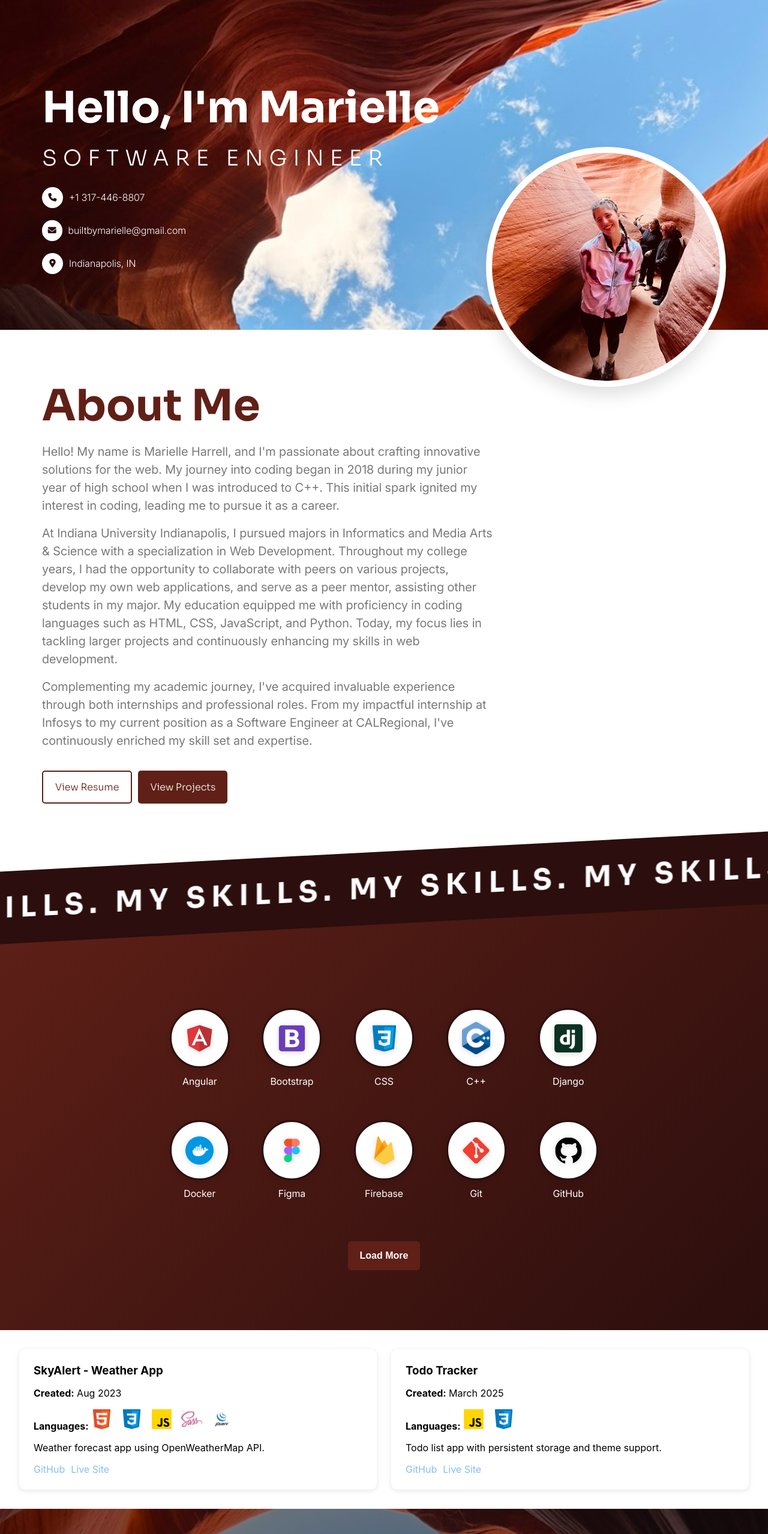
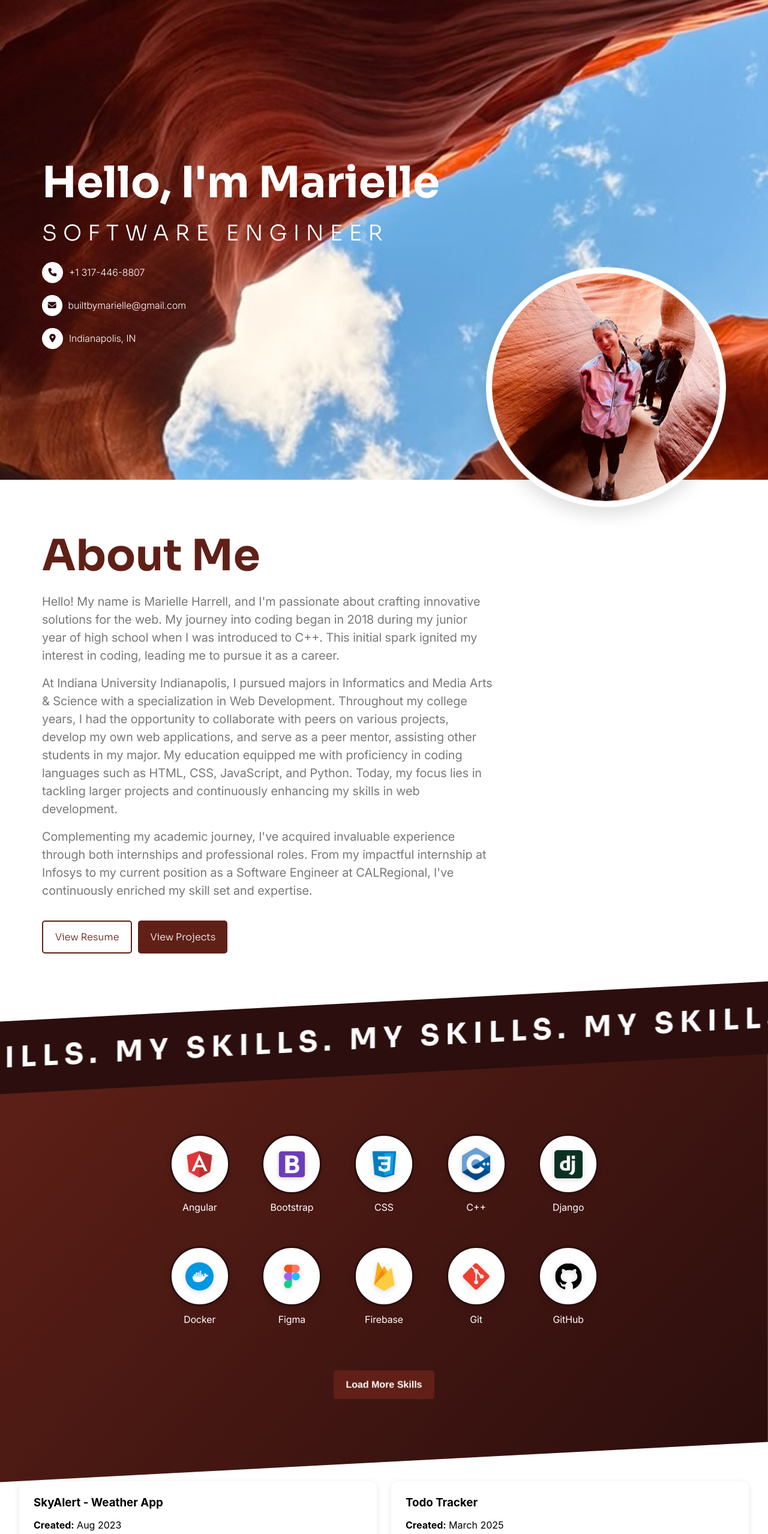
Before and after one commit to builtbymarielle/marielleharrell-portfolio, a React (Vite) app: page / in a window 1280 px wide. Shown: the top 2558 px of the page at 60% size. Built offline with nearby package versions, Linux system fonts and the light colour scheme.

Commit message:
minor fixes

```diff
--- a/public/css/styles.css
+++ b/public/css/styles.css
@@ -46,38 +46,48 @@
             transform: translateX(-50%);
   }
 }
-@-webkit-keyframes flash {
+@-webkit-keyframes subtleZoom {
   0% {
-    background-color: #f56634;
-    -webkit-box-shadow: 0 4px 12px rgba(245, 102, 52, 0.4);
-            box-shadow: 0 4px 12px rgba(245, 102, 52, 0.4);
+    background-size: 110%;
+  }
+  100% {
+    background-size: 100%;
+  }
+}
+@keyframes subtleZoom {
+  0% {
+    background-size: 110%;
+  }
+  100% {
+    background-size: 100%;
+  }
+}
+@-webkit-keyframes kenburns {
+  0% {
+    background-size: 100% 100%;
+    background-position: 50% 50%;
   }
   50% {
-    background-color: rgba(245, 102, 52, 0.8);
-    -webkit-box-shadow: 0 6px 18px rgba(245, 102, 52, 0.6);
-            box-shadow: 0 6px 18px rgba(245, 102, 52, 0.6);
+    background-size: 120% 120%;
+    background-position: 0% 0%;
   }
   100% {
-    background-color: #f56634;
-    -webkit-box-shadow: 0 4px 12px rgba(245, 102, 52, 0.4);
-            box-shadow: 0 4px 12px rgba(245, 102, 52, 0.4);
+    background-size: 100% 100%;
+    background-position: 50% 50%;
   }
 }
-@keyframes flash {
+@keyframes kenburns {
   0% {
-    background-color: #f56634;
-    -webkit-box-shadow: 0 4px 12px rgba(245, 102, 52, 0.4);
-            box-shadow: 0 4px 12px rgba(245, 102, 52, 0.4);
+    background-size: 100% 100%;
+    background-position: 50% 50%;
   }
   50% {
-    background-color: rgba(245, 102, 52, 0.8);
-    -webkit-box-shadow: 0 6px 18px rgba(245, 102, 52, 0.6);
-            box-shadow: 0 6px 18px rgba(245, 102, 52, 0.6);
+    background-size: 120% 120%;
+    background-position: 0% 0%;
   }
   100% {
-    background-color: #f56634;
-    -webkit-box-shadow: 0 4px 12px rgba(245, 102, 52, 0.4);
-            box-shadow: 0 4px 12px rgba(245, 102, 52, 0.4);
+    background-size: 100% 100%;
+    background-position: 50% 50%;
   }
 }
 * {
@@ -202,6 +212,8 @@ h1, h2, h3, h4, h5, h6, p {
 }
 
 #hero {
+  max-height: 1000px;
+  height: 100vh;
   min-height: 550px;
   width: 100%;
   background-image: url("/images/hero.png");
@@ -327,7 +339,7 @@ h1, h2, h3, h4, h5, h6, p {
   border: 10px solid #ffffff;
   border-radius: 100%;
   position: absolute;
-  bottom: -150px;
+  bottom: -50px;
   right: 0;
   -webkit-transform: translateY(var(--scroll-y));
           transform: translateY(var(--scroll-y));
@@ -336,13 +348,20 @@ h1, h2, h3, h4, h5, h6, p {
   transition: transform 0.1s linear;
   transition: transform 0.1s linear, -webkit-transform 0.1s linear;
   --scroll-y: 0px;
-  --float-intensity: 25px,
+  --float-intensity: 25px;
+  -webkit-animation: cleanFloatAnimation 4s ease-in-out infinite;
+          animation: cleanFloatAnimation 4s ease-in-out infinite;
   animation: cleanFloatAnimation 4s ease-in-out infinite;
   -webkit-box-shadow: 0 14px 28px rgba(0, 0, 0, 0.12);
           box-shadow: 0 14px 28px rgba(0, 0, 0, 0.12);
 }
 
-@media (max-width: 992px) {
+@media (max-width: 1400px) {
+  #hero .hero__container .image__moveable {
+    bottom: -250px;
+  }
+}
+@media (max-width: 1024px) {
   #hero {
     height: unset;
     max-height: unset;
@@ -358,14 +377,15 @@ h1, h2, h3, h4, h5, h6, p {
     font-size: 24px;
   }
   #hero .hero__container .image__moveable {
-    height: 370px;
-    width: 370px;
+    height: 300px;
+    width: 300px;
     bottom: -150px;
   }
 }
 @media (max-width: 600px) {
   #hero {
     min-height: 288px;
+    background-position: center -230px;
     background-position: -170px center;
   }
   #hero .hero__container .hero__text {
@@ -514,7 +534,7 @@ h1, h2, h3, h4, h5, h6, p {
 
 @media (max-width: 768px) {
   #about {
-    min-height: 840px;
+    min-height: 750px;
   }
   #about .about__container .about__content h2 {
     font-size: 40px;
@@ -551,6 +571,8 @@ h1, h2, h3, h4, h5, h6, p {
   background-color: #2b0e0d;
   -webkit-transform: skewY(-3deg);
           transform: skewY(-3deg);
+  position: relative;
+  z-index: 1;
   margin: 0;
   overflow: hidden;
 }
@@ -588,8 +610,28 @@ h1, h2, h3, h4, h5, h6, p {
   -webkit-box-pack: space-evenly;
       -ms-flex-pack: space-evenly;
           justify-content: space-evenly;
-  margin-top: -80px;
+  margin-top: -120px;
   padding: 180px 0 100px 0;
+  -webkit-transform: skewY(-3deg);
+          transform: skewY(-3deg);
+}
+#skills .skills__container .skills__content-wrapper {
+  width: 100%;
+  display: -webkit-box;
+  display: -ms-flexbox;
+  display: flex;
+  -webkit-box-orient: vertical;
+  -webkit-box-direction: normal;
+      -ms-flex-direction: column;
+          flex-direction: column;
+  -webkit-box-align: center;
+      -ms-flex-align: center;
+          align-items: center;
+  -webkit-box-pack: center;
+      -ms-flex-pack: center;
+          justify-content: center;
+  -webkit-transform: skewY(3deg);
+          transform: skewY(3deg);
 }
 #skills .skills__container .skills__grid {
   display: -ms-grid;
@@ -620,10 +662,36 @@ h1, h2, h3, h4, h5, h6, p {
   padding: 20px;
   text-align: center;
   border-radius: 8px;
-  -webkit-transition: -webkit-transform 0.25s ease, -webkit-box-shadow 0.25s ease;
-  transition: -webkit-transform 0.25s ease, -webkit-box-shadow 0.25s ease;
-  transition: transform 0.25s ease, box-shadow 0.25s ease;
-  transition: transform 0.25s ease, box-shadow 0.25s ease, -webkit-transform 0.25s ease, -webkit-box-shadow 0.25s ease;
+  -webkit-transition: opacity 0.5s ease, -webkit-transform 0.25s ease, -webkit-box-shadow 0.25s ease, -webkit-transform 0.5s ease;
+  transition: opacity 0.5s ease, -webkit-transform 0.25s ease, -webkit-box-shadow 0.25s ease, -webkit-transform 0.5s ease;
+  transition: transform 0.25s ease, box-shadow 0.25s ease, opacity 0.5s ease, transform 0.5s ease;
+  transition: transform 0.25s ease, box-shadow 0.25s ease, opacity 0.5s ease, transform 0.5s ease, -webkit-transform 0.25s ease, -webkit-box-shadow 0.25s ease, -webkit-transform 0.5s ease;
+  -webkit-animation: fadeIn 0.5s ease-out forwards;
+          animation: fadeIn 0.5s ease-out forwards;
+}
+@-webkit-keyframes fadeIn {
+  from {
+    opacity: 0;
+    -webkit-transform: translateY(20px);
+            transform: translateY(20px);
+  }
+  to {
+    opacity: 1;
+    -webkit-transform: translateY(0);
+            transform: translateY(0);
+  }
+}
+@keyframes fadeIn {
+  from {
+    opacity: 0;
+    -webkit-transform: translateY(20px);
+            transform: translateY(20px);
+  }
+  to {
+    opacity: 1;
+    -webkit-transform: translateY(0);
+            transform: translateY(0);
+  }
 }
 #skills .skills__container .skills__grid .skills__item .skills__icon-wrapper {
   width: 100px;
@@ -671,6 +739,11 @@ h1, h2, h3, h4, h5, h6, p {
   font-family: InterRegular;
   font-size: 16px;
 }
+#skills .skills__container .skills__grid .skills__item.collapsing {
+  opacity: 0;
+  -webkit-transform: translateY(20px);
+          transform: translateY(20px);
+}
 #skills .skills__container .skills__grid .skills__item:hover .skills__icon-wrapper {
   -webkit-transform: translateY(-8px) scale(1.05);
           transform: translateY(-8px) scale(1.05);
@@ -690,6 +763,7 @@ h1, h2, h3, h4, h5, h6, p {
           align-items: center;
 }
 #skills .skills__container .load-more-container .load-more-button {
+  margin: 5px;
   padding: 15px 20px;
   font-size: 16px;
   font-weight: 600;
--- a/public/scss/_animations.scss
+++ b/public/scss/_animations.scss
@@ -21,17 +21,26 @@
   }
 }
 
-@keyframes flash {
+@keyframes subtleZoom {
   0% {
-    background-color: #f56634;
-    box-shadow: 0 4px 12px rgba(245, 102, 52, 0.4);
+    background-size: 110%;
+  }
+  100% {
+    background-size: 100%;
+  }
+}
+
+@keyframes kenburns {
+  0% {
+    background-size: 100% 100%;
+    background-position: 50% 50%;
   }
   50% {
-    background-color: #f56634cc;
-    box-shadow: 0 6px 18px rgba(245, 102, 52, 0.6);
+    background-size: 120% 120%;
+    background-position: 0% 0%;
   }
   100% {
-    background-color: #f56634;
-    box-shadow: 0 4px 12px rgba(245, 102, 52, 0.4);
+    background-size: 100% 100%;
+    background-position: 50% 50%;
   }
 }
--- a/public/scss/_layout/_about.scss
+++ b/public/scss/_layout/_about.scss
@@ -72,7 +72,7 @@
 @media (max-width: 768px) {
   //Tablet
   #about {
-    min-height: 840px;
+    min-height: 750px;
     .about__container {
       .about__content {
         h2 {
--- a/public/scss/_layout/_hero.scss
+++ b/public/scss/_layout/_hero.scss
@@ -1,9 +1,9 @@
-#hero{
-    // height: 90vh;
-    // max-height: 800px;
+#hero {
+  max-height: 1000px;
+  height: 100vh;
   min-height: 550px;
   width: 100%;
-    background-image: url('/images/hero.png');
+  background-image: url("/images/hero.png");
   background-size: cover;
   background-repeat: no-repeat;
   background-position: center;
@@ -18,14 +18,12 @@
     margin: 0 auto;
     position: relative;
 
-        .hero__text{
+    .hero__text {
       min-height: 400px;
       color: $site-white;
       display: flex;
       flex-direction: column;
       justify-content: center;
-            // padding: 0 20px;
-
 
       h1 {
         font-family: SoraBold;
@@ -39,13 +37,13 @@
         letter-spacing: 10px;
       }
 
-            .hero__socials{
+      .hero__socials {
         height: 115px;
         display: flex;
         align-items: left;
         justify-content: space-between;
         flex-direction: column;
-                a.hero__socials-holder{
+        a.hero__socials-holder {
           display: flex;
           align-items: center;
           justify-content: left;
@@ -53,7 +51,7 @@
           text-decoration: none;
           max-width: 240px;
 
-                    .icon-circle{
+          .icon-circle {
             background-color: $site-white;
             color: $site-darkbrown;
             font-size: 14px;
@@ -74,51 +72,60 @@
             transition: 0.3s ease;
           }
         }
-                a.hero__socials-holder:hover{
-                     .icon-circle{
+        a.hero__socials-holder:hover {
+          .icon-circle {
             background-color: $site-grey;
           }
-                    span{
+          span {
             color: $site-grey;
           }
         }
       }
     }
 
-        .image__moveable{
+    .image__moveable {
       height: 400px;
       width: 400px;
-            background-image: url('/images/profile-me.png');
+      background-image: url("/images/profile-me.png");
       background-size: cover;
       background-repeat: no-repeat;
       border: 10px solid $site-white;
       border-radius: 100%;
       position: absolute;
-            bottom: -150px;
+      bottom: -50px;
       right: 0;
       transform: translateY(var(--scroll-y));
       transition: transform 0.1s linear;
       --scroll-y: 0px;
-            --float-intensity: 25px,
+      --float-intensity: 25px;
+      animation: cleanFloatAnimation 4s ease-in-out infinite;
       animation: cleanFloatAnimation 4s ease-in-out infinite;
       box-shadow: 0 14px 28px rgba(0, 0, 0, 0.12);
-
     }
   }
 }
-
 
 // ----------------------
 // Media Queries
 // ----------------------
 
-@media (max-width: 992px){
-    #hero{
+@media (max-width: 1400px) {
+  #hero {
+    .hero__container {
+      .image__moveable {
+        bottom: -250px;
+      }
+    }
+  }
+}
+
+@media (max-width: 1024px) {
+  #hero {
     height: unset;
     max-height: unset;
     min-height: 501px;
-        .hero__container{
-            .hero__text{
+    .hero__container {
+      .hero__text {
         padding: 0 20px;
         h1 {
           font-size: 48px;
@@ -128,25 +135,27 @@
           font-size: 24px;
         }
       }
-            .image__moveable{
-                height: 370px;
-                width: 370px;
+      .image__moveable {
+        height: 300px;
+        width: 300px;
         bottom: -150px;
       }
     }
   }
 }
 
-@media (max-width: 768px) { // Tablet
+@media (max-width: 768px) {
+  // Tablet
 }
 
-@media (max-width: 600px) { // Mobile
-    #hero{
+@media (max-width: 600px) {
+  // Mobile
+  #hero {
     min-height: 288px;
+    background-position: center -230px;
     background-position: -170px center;
-        .hero__container{
-            .hero__text{
-                // padding: 0;
+    .hero__container {
+      .hero__text {
         min-height: 300px;
         h1 {
           font-size: 32px;
@@ -157,9 +166,9 @@
           font-size: 16px;
           letter-spacing: 5px;
         }
-                .hero__socials{
+        .hero__socials {
           height: 55px;
-                    a.hero__socials-holder{
+          a.hero__socials-holder {
             display: flex;
             align-items: center;
             justify-content: left;
@@ -167,7 +176,7 @@
             text-decoration: none;
             max-width: 202px;
 
-                        .icon-circle{
+            .icon-circle {
               font-size: 12px;
               width: 30px;
               height: 30px;
@@ -179,7 +188,7 @@
           }
         }
       }
-            .image__moveable{
+      .image__moveable {
         height: 200px;
         width: 200px;
         bottom: -50px;
@@ -191,12 +200,13 @@
 }
 
 @media (max-width: 480px) {
-    #hero{
-        .hero__container{
-            .hero__text{
+  #hero {
+    // background-position: -750px center;
+    .hero__container {
+      .hero__text {
         padding: 0;
       }
-            .image__moveable{
+      .image__moveable {
         margin-right: 0;
         width: 160px;
         height: 160px;
--- a/public/scss/_layout/_skills.scss
+++ b/public/scss/_layout/_skills.scss
@@ -4,6 +4,8 @@
   .slope-skew {
     background-color: $site-darkbrown;
     transform: skewY(-3deg);
+    position: relative;
+    z-index: 1;
     margin: 0;
     overflow: hidden;
     .inner {
@@ -30,8 +32,18 @@
     flex-direction: column;
     align-items: center;
     justify-content: space-evenly;
-    margin-top: -80px;
+    margin-top: -120px;
     padding: 180px 0 100px 0;
+    transform: skewY(-3deg);
+
+    .skills__content-wrapper {
+      width: 100%;
+      display: flex;
+      flex-direction: column;
+      align-items: center;
+      justify-content: center;
+      transform: skewY(3deg);
+    }
 
     .skills__grid {
       display: grid;
@@ -43,6 +55,16 @@
       max-width: $container-narrow;
 
       .skills__item {
+        @keyframes fadeIn {
+          from {
+            opacity: 0;
+            transform: translateY(20px);
+          }
+          to {
+            opacity: 1;
+            transform: translateY(0);
+          }
+        }
         color: $site-white;
         display: flex;
         flex-direction: column;
@@ -52,7 +74,9 @@
         padding: 20px;
         text-align: center;
         border-radius: 8px;
-        transition: transform 0.25s ease, box-shadow 0.25s ease;
+        transition: transform 0.25s ease, box-shadow 0.25s ease,
+          opacity 0.5s ease, transform 0.5s ease;
+        animation: fadeIn 0.5s ease-out forwards;
         .skills__icon-wrapper {
           width: 100px;
           height: 100px;
@@ -92,6 +116,11 @@
         }
       }
 
+      .skills__item.collapsing {
+        opacity: 0;
+        transform: translateY(20px);
+      }
+
       .skills__item:hover {
         .skills__icon-wrapper {
           transform: translateY(-8px) scale(1.05);
@@ -107,6 +136,7 @@
       align-items: center;
 
       .load-more-button {
+        margin: 5px;
         padding: 15px 20px;
         font-size: 16px;
         font-weight: 600;
--- a/src/components/Skills.jsx
+++ b/src/components/Skills.jsx
@@ -1,34 +1,39 @@
-import React, { useState } from "react";
+import React, { useState, useEffect } from "react";
+import skillsdata from "../data/skills.json";
 
 const Skills = () => {
-  const skills = [
-    { name: "Angular", icon: "angular.svg" },
-    { name: "Bootstrap", icon: "bootstrap.svg" },
-    { name: "CSS", icon: "css.svg" },
-    { name: "C++", icon: "cplusplus.svg" },
-    { name: "Django", icon: "django.svg" },
-    { name: "Docker", icon: "docker.svg" },
-    { name: "Figma", icon: "figma.svg" },
-    { name: "Firebase", icon: "firebase.svg" },
-    { name: "Git", icon: "git.svg" },
-    { name: "GitHub", icon: "github.svg" },
-    { name: "HTML", icon: "html.svg" },
-    { name: "Illustrator", icon: "illustrator.svg" },
-    { name: "JavaScript", icon: "javascript.svg" },
-    { name: "jQuery", icon: "jquery.svg" },
-    { name: "MySQL", icon: "mysql.svg" },
-    { name: "Node.js", icon: "nodejs.svg" },
-    { name: "PHP", icon: "php.svg" },
-    { name: "Python", icon: "python.svg" },
-    { name: "React", icon: "react.svg" },
-    { name: "SASS", icon: "sass.svg" },
-    { name: "Wordpress", icon: "wordpress.svg" },
-    { name: "XD", icon: "xd.svg" },
-  ];
+  const [visibleCount, setVisibleCount] = useState(10); // show first 10 initially
+  const [isCollapsing, setIsCollapsing] = useState(false);
 
-  const [visibleCount, setVisibleCount] = useState(10); // show first 10 initially
   const handleLoadMore = () => {
-    setVisibleCount((prev) => Math.min(prev + 10, skills.length)); // load 10 more at a time
+    setVisibleCount((prev) => Math.min(prev + 10, skillsdata.length)); // load 10 more at a time
+  };
+
+  // hide skills go back to only showing 10 initially
+  const handleHideSkills = () => {
+    setIsCollapsing(true);
+    const skillsSection = document.getElementById("skills");
+    if (skillsSection) {
+      skillsSection.scrollIntoView({ behavior: "smooth", block: "start" });
+    }
+  };
+
+  useEffect(() => {
+    if (isCollapsing) {
+      const timer = setTimeout(() => {
+        setVisibleCount(10);
+        setIsCollapsing(false);
+      }, 500);
+
+      return () => clearTimeout(timer);
+    }
+  }, [isCollapsing]);
+
+  const getSkillItemClass = (index) => {
+    if (isCollapsing && index >= 10) {
+      return "skills__item collapsing";
+    }
+    return "skills__item";
   };
 
   // Create repeating "My Skills" text
@@ -42,10 +47,11 @@ const Skills = () => {
         </div>
       </section>
 
-      <section className="skills__container content">
+      <section className="skills__container">
+        <div className="skills__content-wrapper">
           <div className="skills__grid container">
-          {skills.slice(0, visibleCount).map((skill, index) => (
-            <div key={index} className="skills__item">
+            {skillsdata.slice(0, visibleCount).map((skill, i) => (
+              <div key={skill.name} className={getSkillItemClass(i)}>
                 <div className="skills__icon-wrapper">
                   <img
                     src={`/images/icons/${skill.icon}`}
@@ -58,14 +64,22 @@ const Skills = () => {
             ))}
           </div>
 
+          <div className="load-more-container">
             {/* Load More button */}
-        {visibleCount < skills.length && (
-          <div className="load-more-container">
+            {visibleCount < skillsdata.length && (
               <button className="load-more-button" onClick={handleLoadMore}>
-              Load More
+                Load More Skills
               </button>
+            )}
+
+            {/* Hide Skills button */}
+            {visibleCount > 10 && (
+              <button className="load-more-button" onClick={handleHideSkills}>
+                Collapse
+              </button>
+            )}
           </div>
-        )}
+        </div>
       </section>
     </section>
   );
--- /dev/null
+++ b/src/data/skills.json
@@ -0,0 +1,24 @@
+[
+  { "name": "Angular", "icon": "angular.svg" },
+  { "name": "Bootstrap", "icon": "bootstrap.svg" },
+  { "name": "CSS", "icon": "css.svg" },
+  { "name": "C++", "icon": "cplusplus.svg" },
+  { "name": "Django", "icon": "django.svg" },
+  { "name": "Docker", "icon": "docker.svg" },
+  { "name": "Figma", "icon": "figma.svg" },
+  { "name": "Firebase", "icon": "firebase.svg" },
+  { "name": "Git", "icon": "git.svg" },
+  { "name": "GitHub", "icon": "github.svg" },
+  { "name": "HTML", "icon": "html.svg" },
+  { "name": "Illustrator", "icon": "illustrator.svg" },
+  { "name": "JavaScript", "icon": "javascript.svg" },
+  { "name": "jQuery", "icon": "jquery.svg" },
+  { "name": "MySQL", "icon": "mysql.svg" },
+  { "name": "Node.js", "icon": "nodejs.svg" },
+  { "name": "PHP", "icon": "php.svg" },
+  { "name": "Python", "icon": "python.svg" },
+  { "name": "React", "icon": "react.svg" },
+  { "name": "SASS", "icon": "sass.svg" },
+  { "name": "Wordpress", "icon": "wordpress.svg" },
+  { "name": "XD", "icon": "xd.svg" }
+]
```
Also changed, not shown: src/components/Projects.jsx (+5 -5 lines), src/hooks/useScrollAnimations.js (+32 -45 lines). Lines whose indentation alone changed are shown as unchanged.
